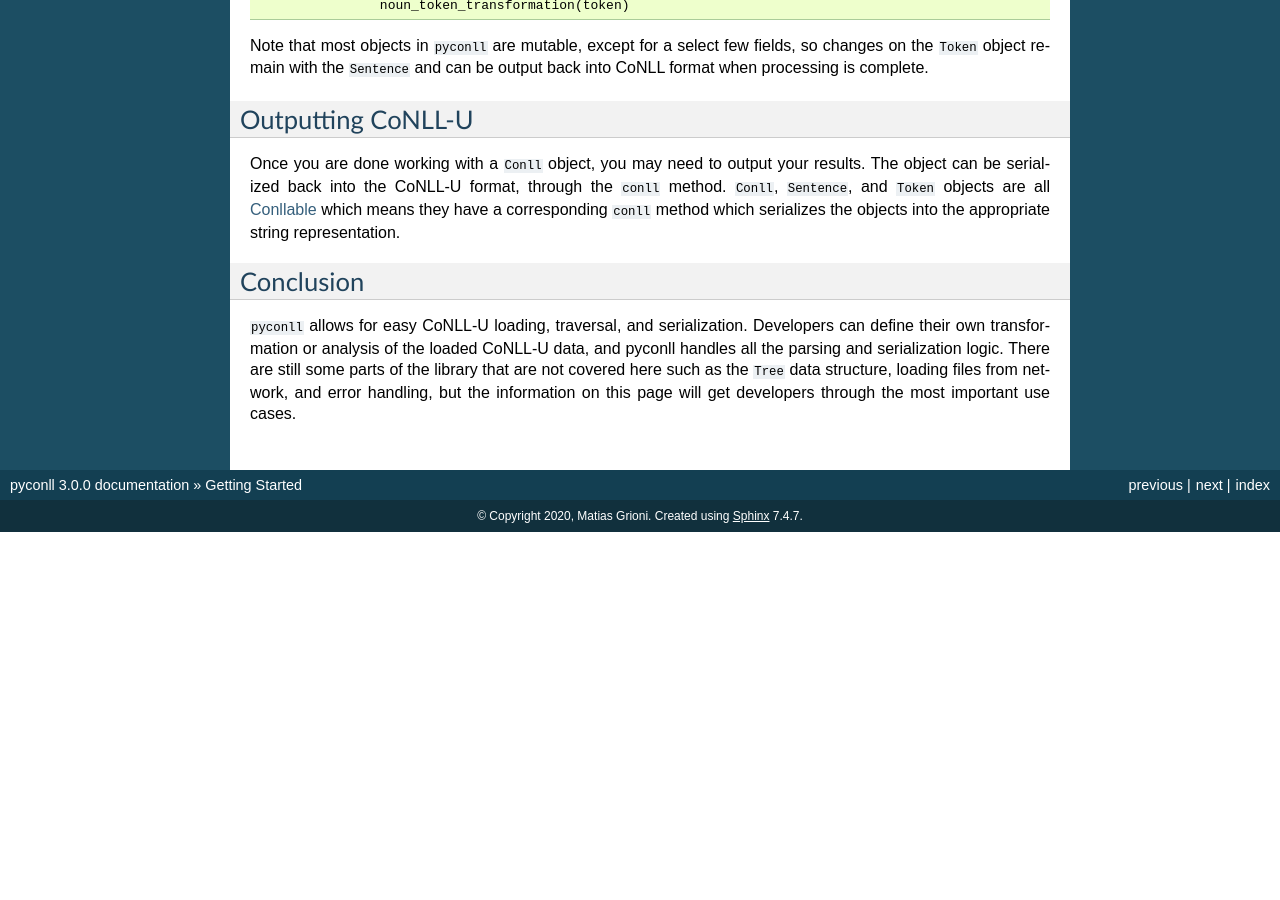
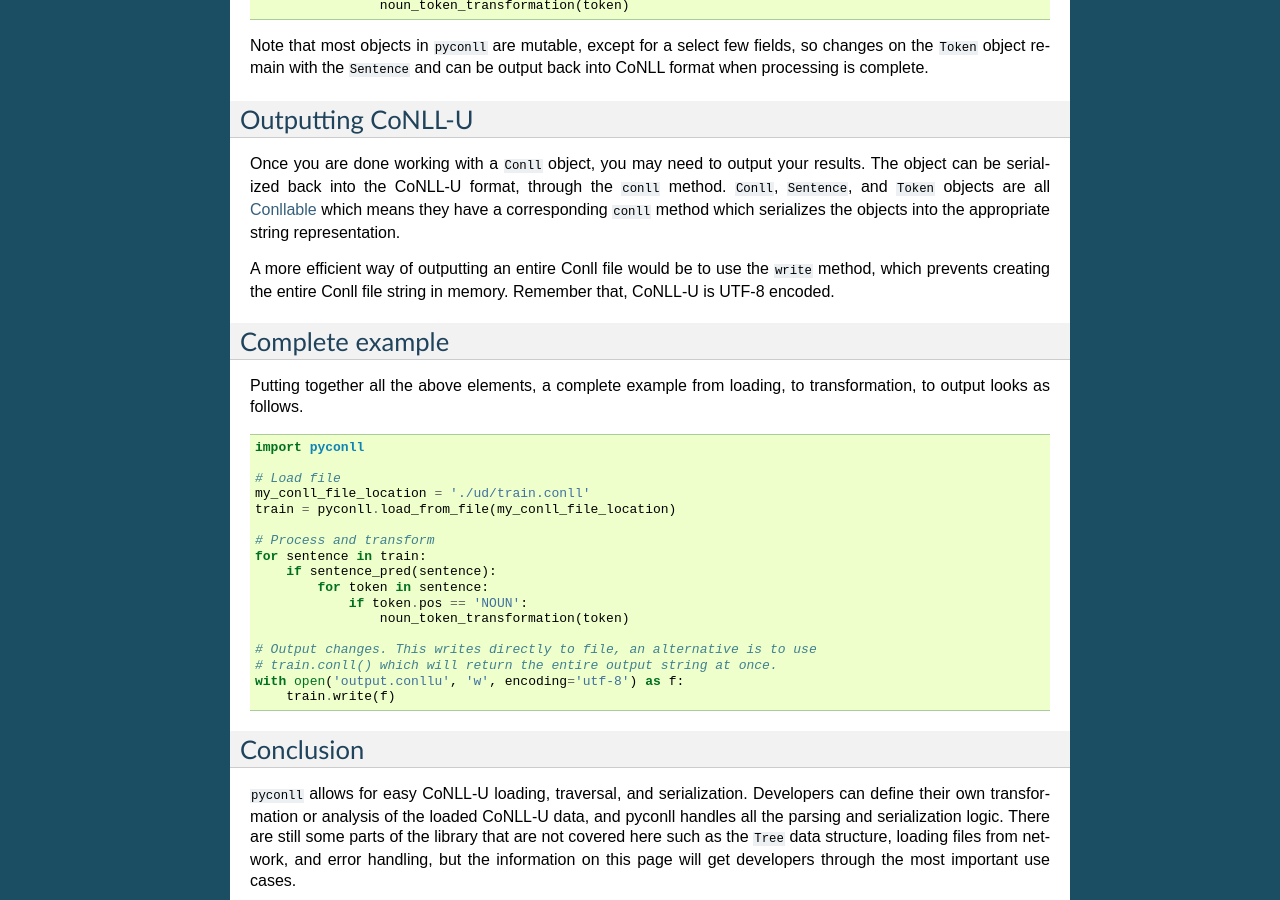
Before and after one commit to pyconll/pyconll, a Sphinx documentation site: the page built from docs/starting.rst, in a window 1280 px wide and 900 px high, scrolled down 938 px. Built offline with Sphinx 7.4.7, drawn with Linux system fonts in a browser that asks for light colours; the version number is read from the project's files by our own code; before the commit the page ends 1470 px from its top, so only the background shows below that.

Commit message:
Fixup docs and improve examples and copy.

```diff
--- a/docs/starting.rst
+++ b/docs/starting.rst
@@ -51,6 +51,33 @@ Outputting CoNLL-U
 
 Once you are done working with a ``Conll`` object, you may need to output your results. The object can be serialized back into the CoNLL-U format, through the ``conll`` method. ``Conll``, ``Sentence``, and ``Token`` objects are all Conllable_ which means they have a corresponding ``conll`` method which serializes the objects into the appropriate string representation.
 
+A more efficient way of outputting an entire Conll file would be to use the ``write`` method, which prevents creating the entire Conll file string in memory. Remember that, CoNLL-U is UTF-8 encoded.
+
+Complete example
+----------------------------------
+
+Putting together all the above elements, a complete example from loading, to transformation, to output looks as follows.
+
+.. code:: python
+
+    import pyconll
+
+    # Load file
+    my_conll_file_location = './ud/train.conll'
+    train = pyconll.load_from_file(my_conll_file_location)
+
+    # Process and transform
+    for sentence in train:
+        if sentence_pred(sentence):
+            for token in sentence:
+                if token.pos == 'NOUN':
+                    noun_token_transformation(token)
+
+    # Output changes. This writes directly to file, an alternative is to use
+    # train.conll() which will return the entire output string at once.
+    with open('output.conllu', 'w', encoding='utf-8') as f:
+        train.write(f)
+
 Conclusion
 ----------------------------------
 
```
Also changed, not shown: CHANGELOG.md (+5 -1 lines), README.md (+30 -24 lines), 5 other files.
